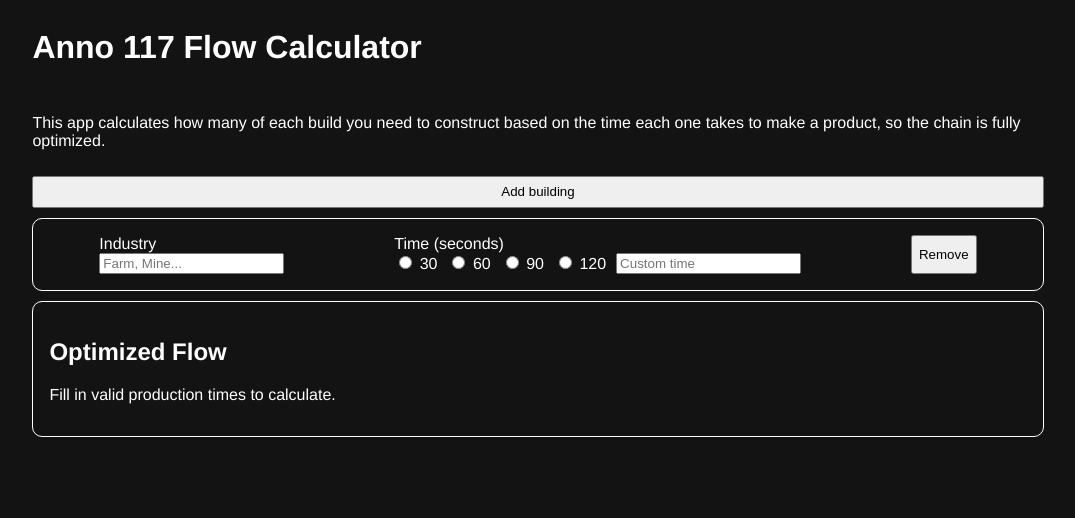
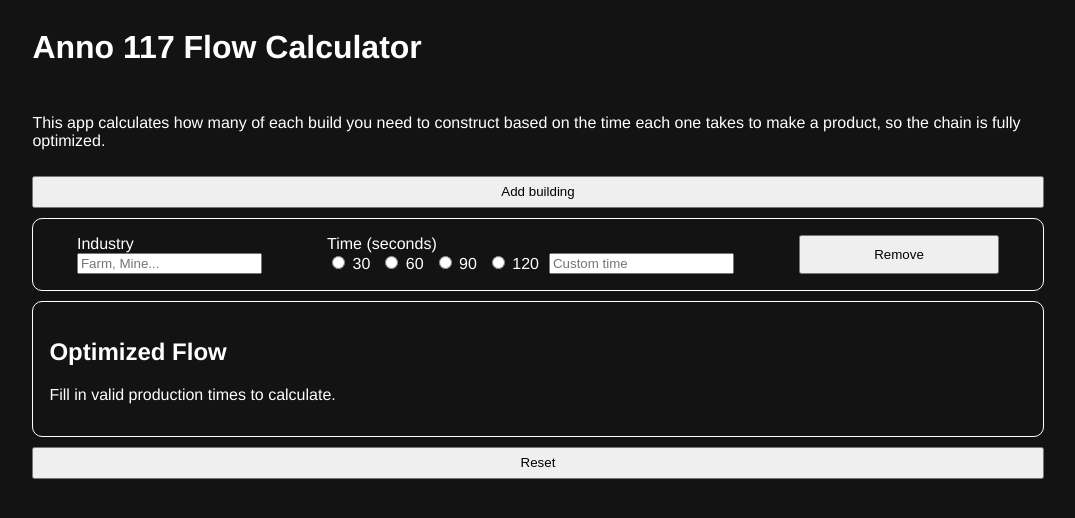
Before and after one commit to gi2k15/Anno-flow, a Vue app: page / in a window 1280 px wide. Shown: the top 518 px of the page, without its empty margins (102-1177 px from the left). Built offline with nearby package versions, Linux system fonts and the light colour scheme.

Commit message:
New styles for buttons and texts

```diff
--- a/src/App.vue
+++ b/src/App.vue
@@ -20,6 +20,10 @@
   border-radius: 10px;
   padding: 1rem;
 }
+
+input {
+  height: 2rem;
+}
 </style>
 
 <template>
@@ -28,7 +32,7 @@
     <p>This app calculates how many of each build you need to construct based on the time
       each one takes to make a product, so the chain is fully optimized.
     </p>
-    <input type="button" value="Add building" @click="addBuilding" style="height: 2rem;">
+    <input type="button" value="Add building" @click="addBuilding">
     <Building
       v-for="(building, index) in listBuildings"
       :key="index"
@@ -44,10 +48,11 @@
       </p>
       <ul v-else>
         <li v-for="item in optimizedBuildings" :key="item.id">
-          {{ item.name }}: {{ item.required }} building(s)
+          {{ item.name }}: {{ item.required }} {{ item.required < 2 ? "building" : "buildings" }}
         </li>
       </ul>
     </div>
+    <input type="button" value="Reset" @click="resetBuildings">
   </div>
 </template>
 
@@ -61,6 +66,11 @@
 
 function removeBuilding(index) {
   listBuildings.value.splice(index, 1)
+}
+
+function resetBuildings() {
+  listBuildings.value.length = 0
+  addBuilding()
 }
 
 const buildingObject = {
--- a/src/Building.vue
+++ b/src/Building.vue
@@ -55,7 +55,7 @@
                 >
             </div>
         </div>
-        <input type="button" value="Remove" @click="emit('remove')">
+        <input type="button" value="Remove" @click="emit('remove')" style="width: 200px;">
     </div>
 </template>
 
```
